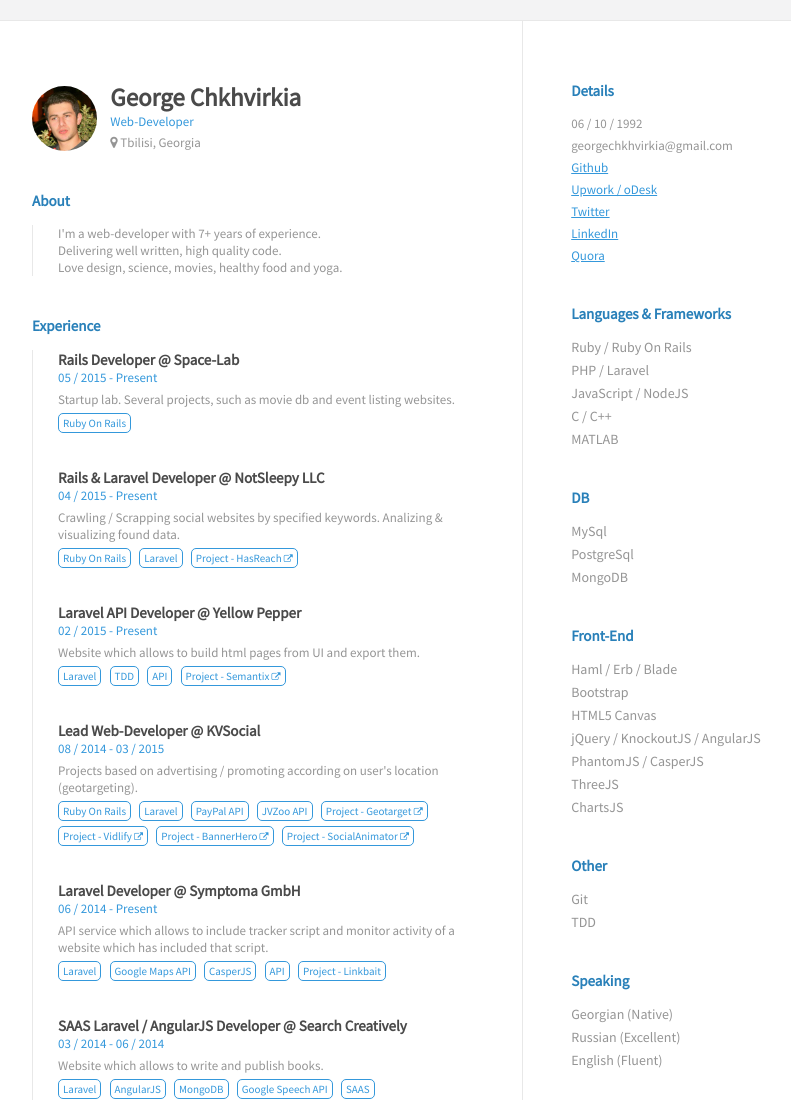
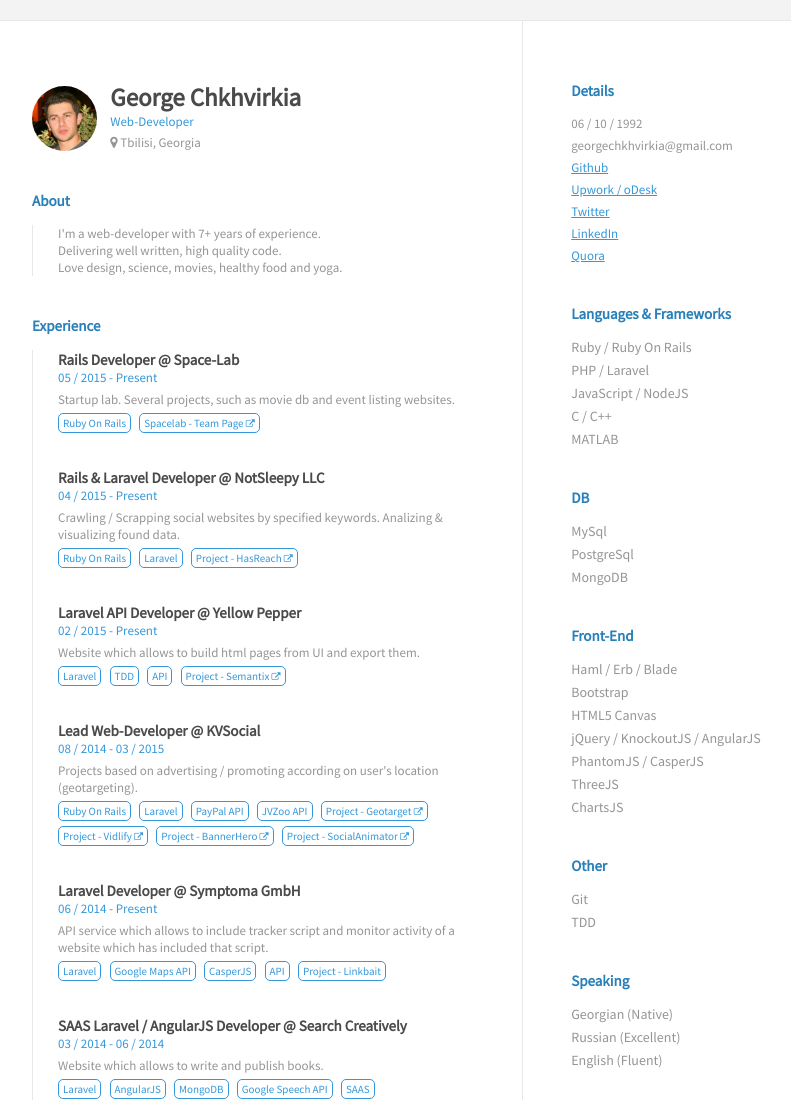
Before and after one commit to gioch/gioch.github.io, a plain HTML site: page index.html in a window 1280 px wide. Shown: the top 1100 px of the page, without its empty margins (238-1029 px from the left). Drawn offline with Linux system fonts and the light colour scheme.

Commit message:
update spacelab tag list: added spacelab team page ref

```diff
--- a/index.html
+++ b/index.html
@@ -11,7 +11,7 @@
 </head>
 <body class="theme-blue">
 
-  <!-- <div class="header">
+<!--   <div class="header">
     <div class="header-item">
       <a href="#" class="a-unstiled base-color-light">
         <i class="fa fa-rss"></i><br>
@@ -69,6 +69,11 @@
                 </div>
                 <div class="tag-container">
                   <div class="tag base-color-light base-color-border-light">Ruby On Rails</div>
+                  <div class="tag base-color-light base-color-border-light">
+                  <a class="base-color-light" target="_blank" href="http://spacelab.team">
+                      Spacelab - Team Page <i class="fa fa-external-link fa-size-9"></i>
+                    </a>
+                  </div>
                 </div>
               </div>
 
```
